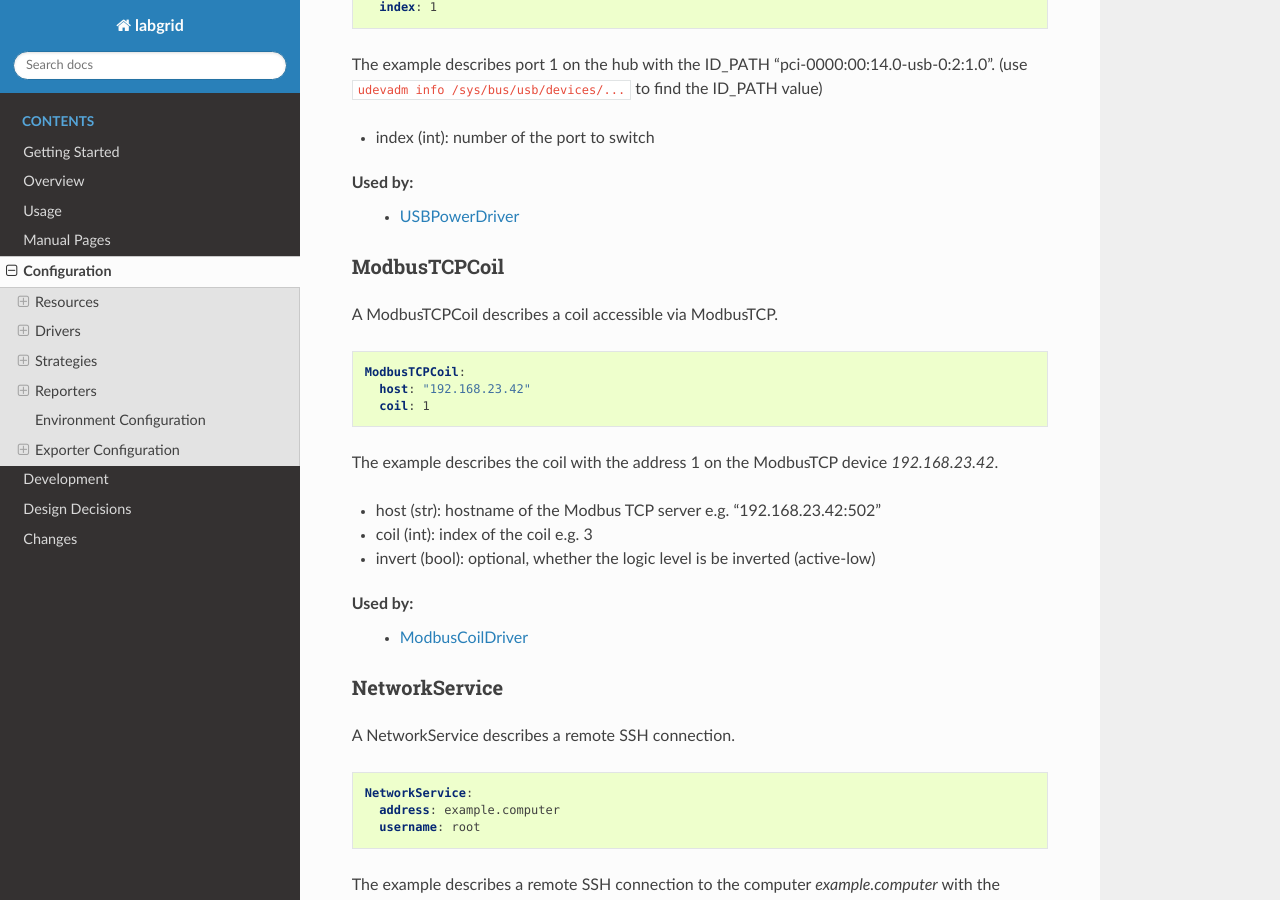
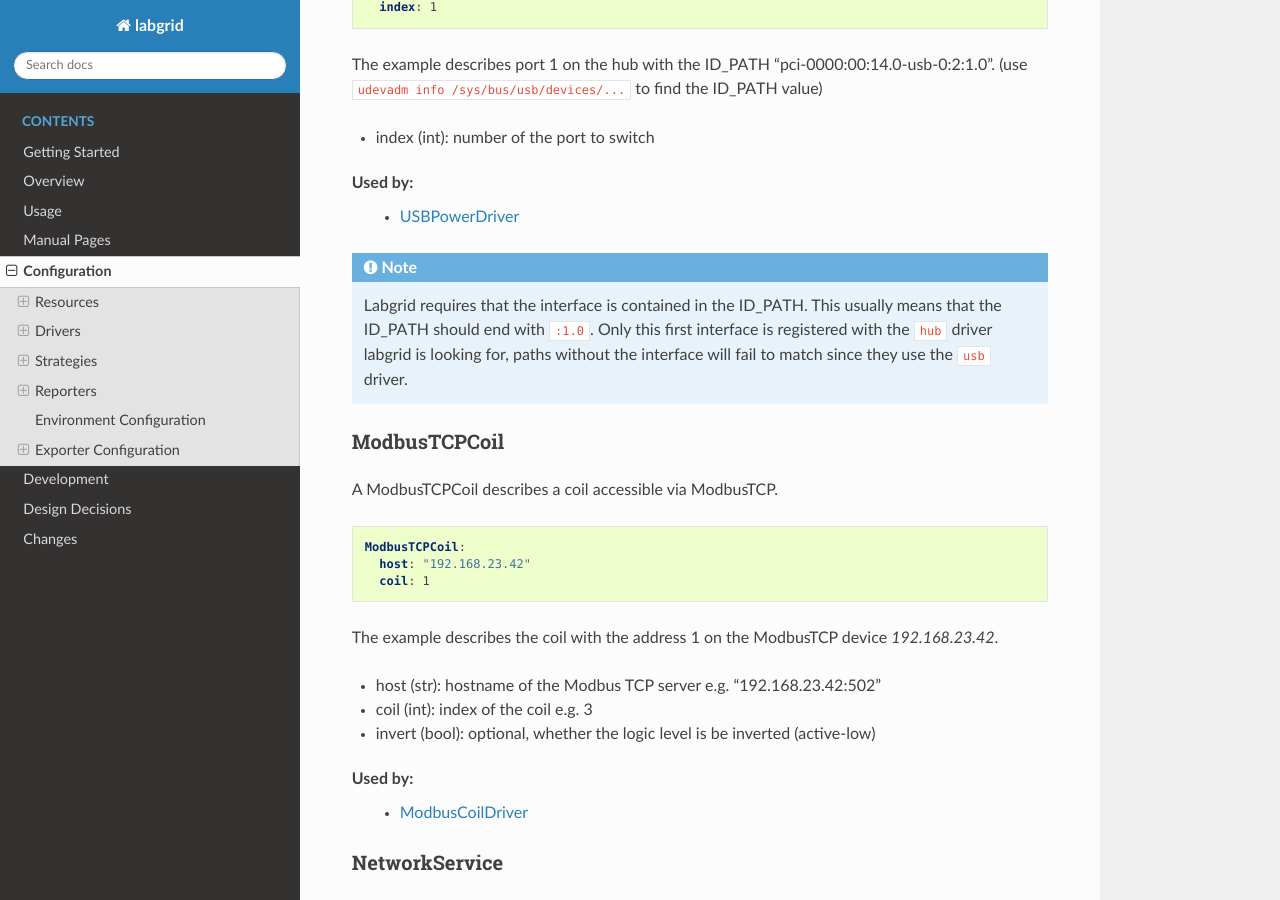
Before and after one commit to labgrid-project/labgrid, a Sphinx documentation site: the page built from doc/configuration.rst, in a window 1280 px wide and 900 px high, scrolled down 3932 px. Built offline with Sphinx 7.4.7 and the Read the Docs theme 2.0.0, drawn with Linux system fonts in a browser that asks for light colours; pages that are not in the unit, such as notebooks, are missing from menus.

Commit message:
doc/configuration: document USB hub interfaces
For USB hubs controlled by the USBPowerPort, the interface needs to be
included in the Paths, since the wrong driver will be detected
otherwise.

Closes https://github.com/labgrid-project/labgrid/pull/291

Signed-off-by: Rouven Czerwinski <r.czerwinski@pengutronix.de>

```diff
--- a/doc/configuration.rst
+++ b/doc/configuration.rst
@@ -175,6 +175,14 @@ The example describes port 1 on the hub with the ID_PATH
 
 Used by:
   - `USBPowerDriver`_
+
+.. note::
+   Labgrid requires that the interface is contained in the ID_PATH.
+   This usually means that the ID_PATH should end with ``:1.0``.
+   Only this first interface is registered with the ``hub`` driver labgrid is
+   looking for, paths without the interface will fail to match since they use
+   the ``usb`` driver.
+
 
 ModbusTCPCoil
 ~~~~~~~~~~~~~
```
